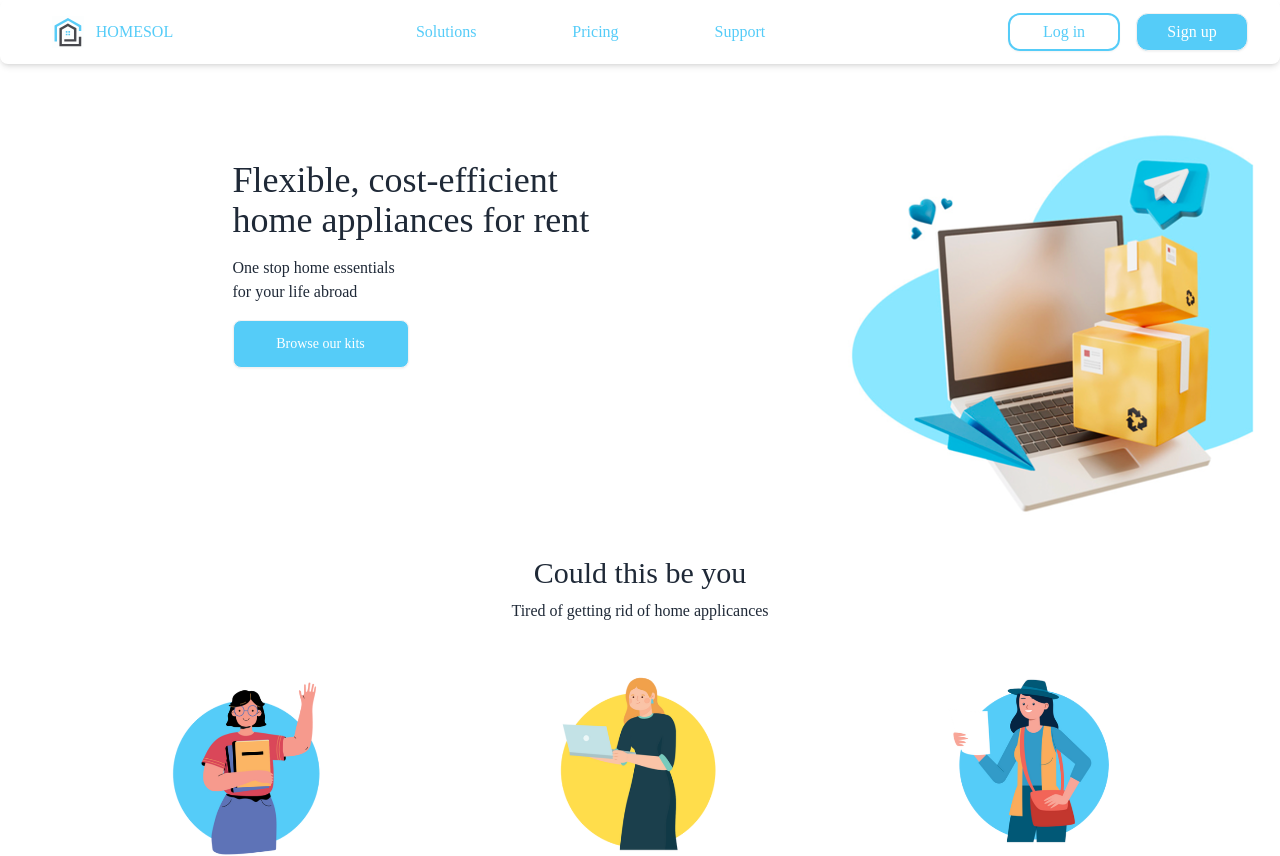
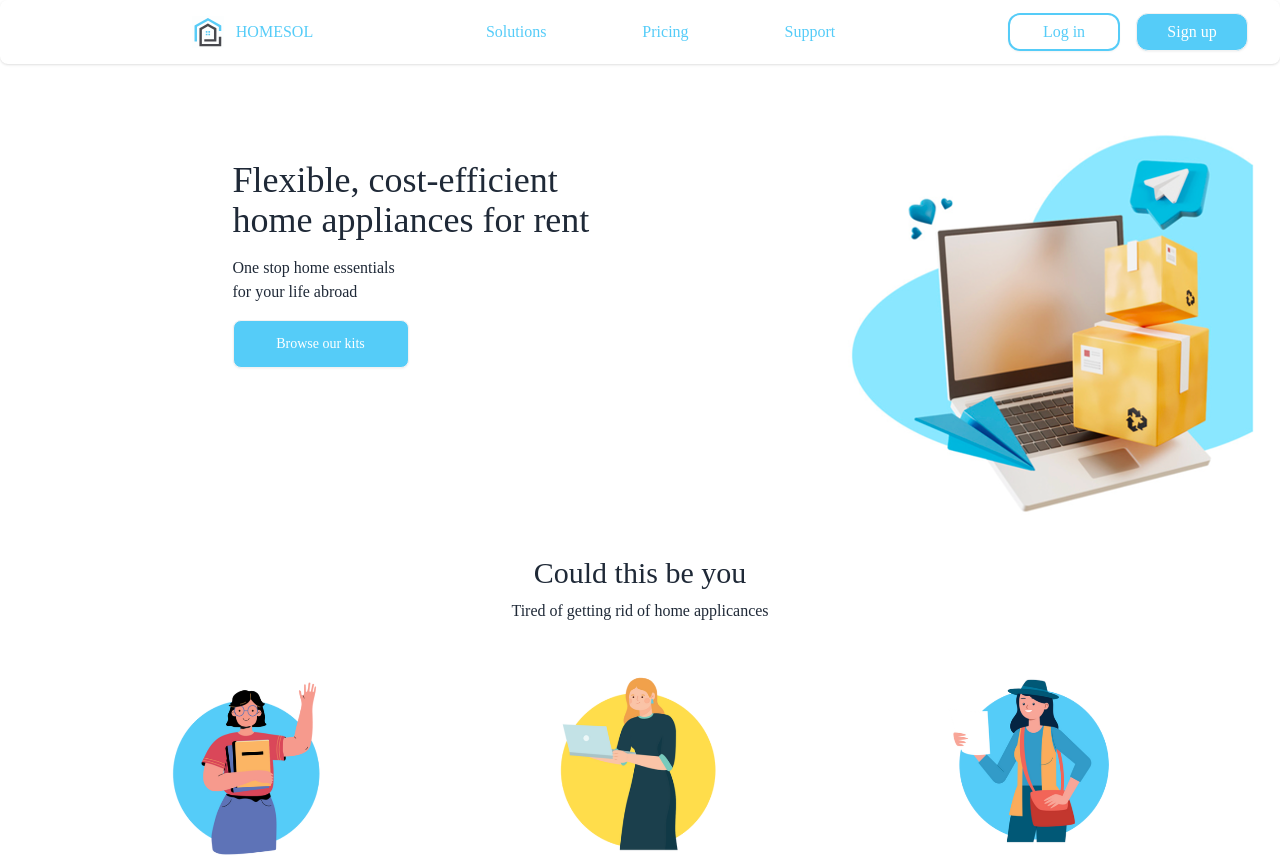
Before and after one commit to Aust1nC/Homesol, an Angular app in the folder frontend/: page / in a window 1280 px wide. Shown: the top 856 px of the page. Built offline with nearby package versions, Linux system fonts and the light colour scheme; a web font is replaced by a local one.

Commit message:
Header update

```diff
--- a/frontend/src/app/components/header/header.component.html
+++ b/frontend/src/app/components/header/header.component.html
@@ -1,7 +1,7 @@
 <section
-  class="navbar max-w-7xl mx-auto w-full justify-between rounded-lg px-4 sm:px-6 lg:px-8 shadow-md"
+  class="navbar mx-auto w-full justify-between rounded-lg px-4 sm:px-6 lg:px-8 shadow"
 >
-  <div class="flex items-center gap-1 pl-2 sm:pl-5">
+  <div class="flex items-center gap-1 pl-2 lg:pl-40">
     <img src="Logo.svg" alt="logo" class="object-cover h-10 md:h-8 w-auto" />
     <a href="#" class="md:text-base text-xl pl-2 text-[#55CCF8]">HOMESOL</a>
   </div>
--- a/frontend/src/app/pages/home/components/about/about.component.html
+++ b/frontend/src/app/pages/home/components/about/about.component.html
@@ -15,7 +15,11 @@
       </p>
     </div>
     <div class="flex flex-col text-center items-center flex-1 mt-8 md:mt-6">
-      <img src="deliveryIcon.png" width="100px" class="self-center" />
+      <img
+        src="deliveryIcon.png"
+        width="100px"
+        class="self-center bg-[#F7F8FC]"
+      />
       <h2 class="text-2xl mt-3">Delivery</h2>
       <p class="mt-4 text-sm max-w-[13rem]">
         We delivery everything you need to your doorsteps
```
